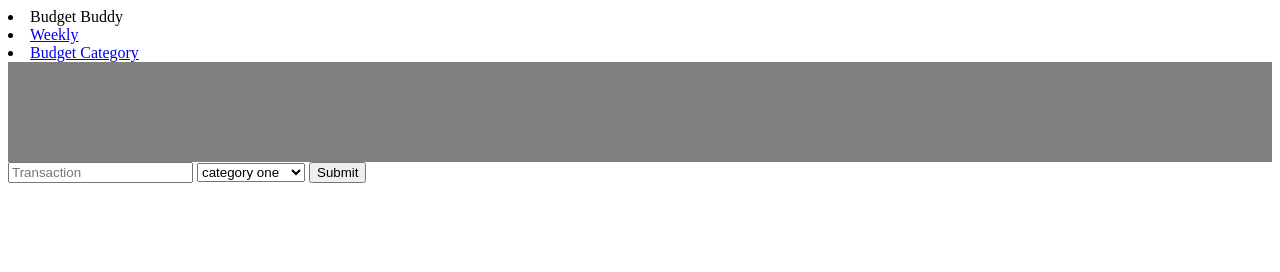
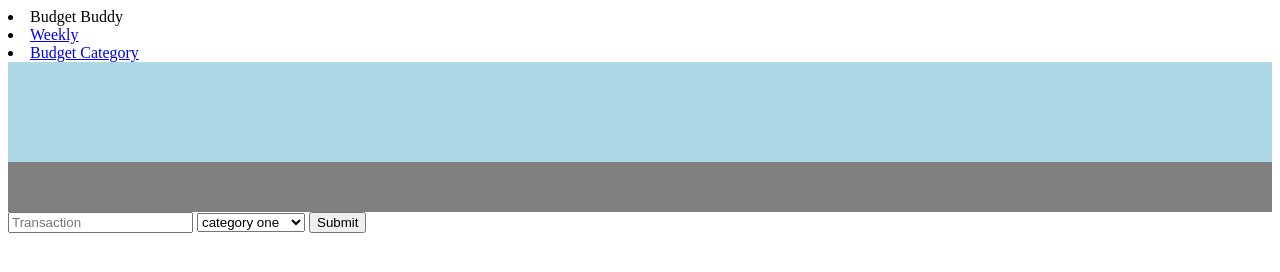
Before and after one commit to benjamindrolls/BudgetBuddyProject, a plain HTML site: page index.html in a window 1280 px wide. Drawn offline with Linux system fonts and the light colour scheme.

Commit message:
all class progress from 12/11

```diff
--- a/styles.css
+++ b/styles.css
@@ -1,5 +1,10 @@
 #myProgress {
    width: 100%;
-   height: 100px;
+   height: 50px;
    background-color: grey;
 }
+.totalBudget{
+    width: 100%;
+    height: 100px;
+    background-color: lightblue;
+}
```
